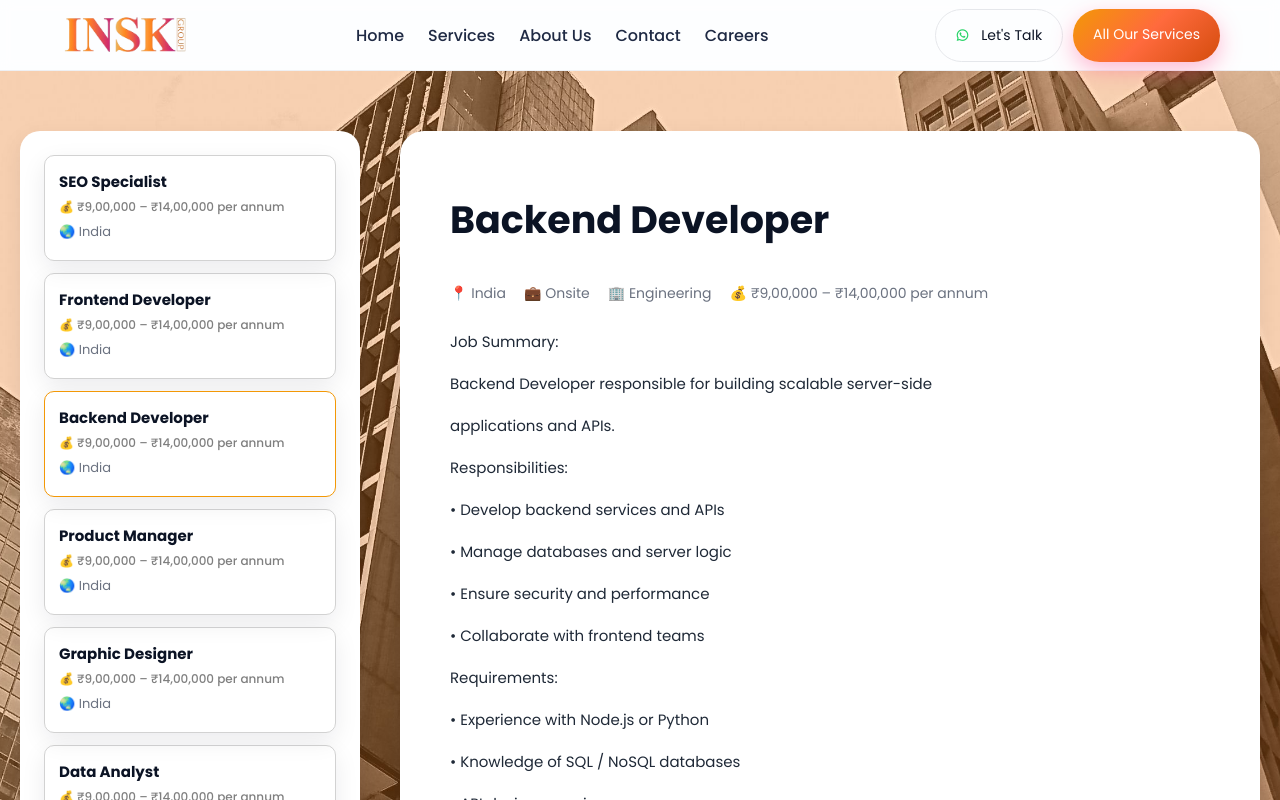
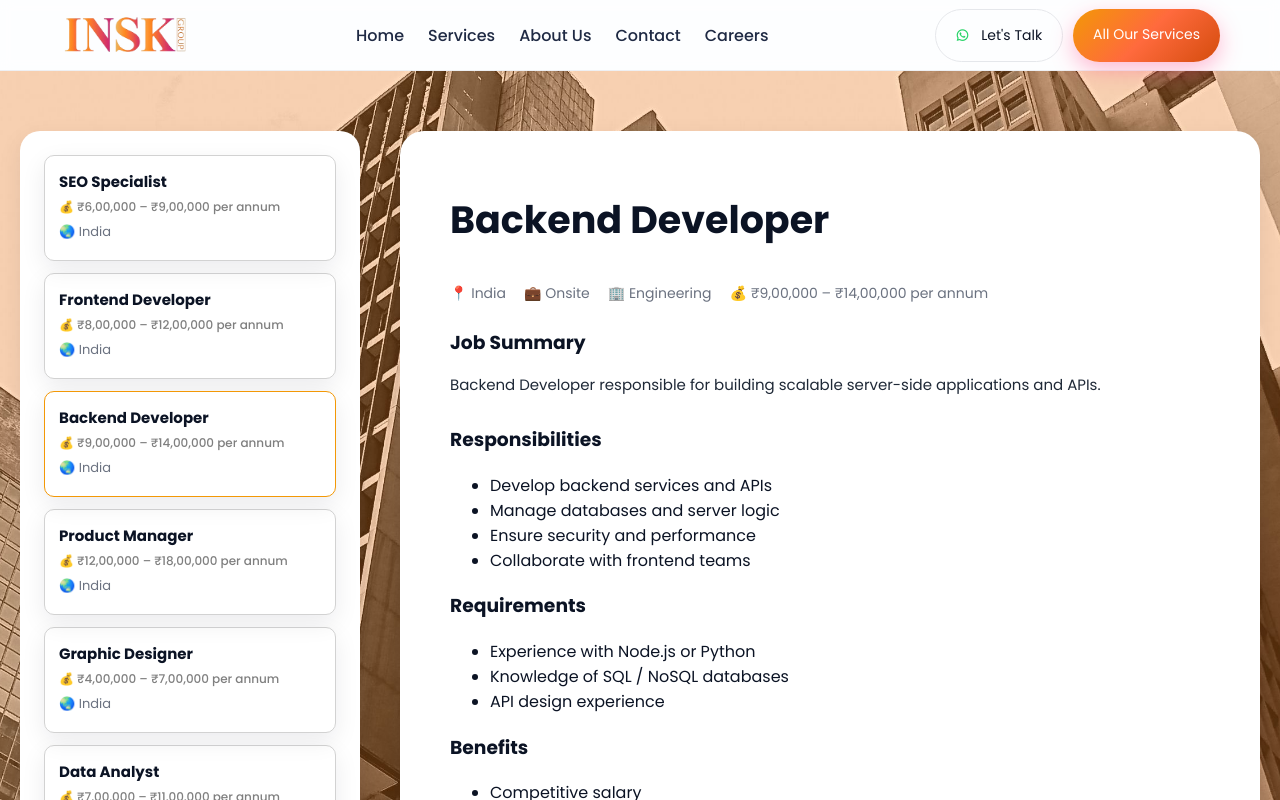
Before and after one commit to inskoffice/INSK-OFFICIAL-SITE, a React (Vite) app in the folder insk-react/: page /careers/backend-developer-india in a window 1280 px wide. Shown: the top 800 px of the page. Built offline with nearby package versions, Linux system fonts and the light colour scheme.

Commit message:
DEscription changes adn content function changes

```diff
--- a/insk-react/src/components/Careers/Careers.css
+++ b/insk-react/src/components/Careers/Careers.css
@@ -630,8 +630,33 @@ p {
 
 
 .careers-page {
-    background-image: url('/public/images/about-insk.jpg');
-    background-size: cover;
-    background-position: center;
-    background-repeat: no-repeat;
+  background-image: url('/public/images/about-insk.jpg');
+  background-size: cover;
+  background-position: center;
+  background-repeat: no-repeat;
 }
+
+.section-description {
+  display: flex;
+}
+
+.job-content p {
+  line-height: 1.3;
+  margin-bottom: 0px;
+}
+
+.job-section:first-child {
+  margin-bottom: 30px;
+}
+
+
+@media (max-width: 768px) {
+  .job-content p {
+    line-height: 1.4;
+    margin-bottom: 0px;
+  }
+
+  .section-description {
+    display: block;
+  }
+}
--- a/insk-react/src/pages/JobDetails.jsx
+++ b/insk-react/src/pages/JobDetails.jsx
@@ -2,6 +2,59 @@ import { useParams, Link } from "react-router-dom";
 import { useMemo, useEffect } from "react";
 import { jobsData } from "../data/jobsData";
 import SEO from "../components/SEO/SEO";
+
+// Helper function to parse job description into structured sections
+function parseJobDescription(description) {
+  const lines = description.trim().split("\n").filter(line => line.trim());
+  const sections = [];
+  let currentSection = null;
+
+  lines.forEach(line => {
+    const trimmed = line.trim();
+
+    // Check if line is a heading (ends with colon)
+    if (trimmed.endsWith(':')) {
+      if (currentSection) sections.push(currentSection);
+      currentSection = {
+        type: 'section',
+        title: trimmed.slice(0, -1),
+        description: '',
+        items: []
+      };
+    }
+    // Check if line is a bullet point
+    else if (trimmed.startsWith('•') || trimmed.startsWith('-') || trimmed.startsWith('*')) {
+      const content = trimmed.slice(1).trim();
+      if (currentSection) {
+        currentSection.items.push(content);
+      } else {
+        // Create a bullets section without heading
+        if (!sections.length || sections[sections.length - 1].type !== 'bullets') {
+          sections.push({ type: 'bullets', items: [] });
+        }
+        sections[sections.length - 1].items.push(content);
+      }
+    }
+    // Regular paragraph text
+    else {
+      // If we're inside a section and haven't started bullets yet
+      if (currentSection && currentSection.items.length === 0) {
+        // Append to description with a space
+        currentSection.description += (currentSection.description ? ' ' : '') + trimmed;
+      } else {
+        // Close current section if open
+        if (currentSection) {
+          sections.push(currentSection);
+          currentSection = null;
+        }
+        sections.push({ type: 'paragraph', content: trimmed });
+      }
+    }
+  });
+
+  if (currentSection) sections.push(currentSection);
+  return sections;
+}
 
 export default function JobDetails() {
   const { jobSlug } = useParams();
@@ -9,6 +62,11 @@ export default function JobDetails() {
   // Flatten all jobs
   const allJobs = useMemo(() => Object.values(jobsData).flat(), []);
   const job = allJobs.find(j => j.slug === jobSlug);
+
+  // Parse description into sections
+  const parsedDescription = useMemo(() => {
+    return job ? parseJobDescription(job.description) : [];
+  }, [job]);
 
   // Scroll to top on job change
   useEffect(() => {
@@ -21,7 +79,7 @@ export default function JobDetails() {
         <div className="careers-container">
           <h2>Job not found</h2>
           <p className="muted">
-            The job you’re looking for may have been closed or does not exist.
+            The job you're looking for may have been closed or does not exist.
           </p>
         </div>
       </section>
@@ -46,8 +104,6 @@ export default function JobDetails() {
 
           {/* LEFT — JOB LIST */}
           <aside className="jobs-list">
-            {/* <h4>{allJobs.length} Jobs Found</h4> */}
-
             {allJobs.map(j => (
               <Link
                 key={j.slug}
@@ -55,8 +111,8 @@ export default function JobDetails() {
                 className={`job-list-item ${j.slug === jobSlug ? "active" : ""}`}
               >
                 <h5>{j.title}</h5>
-                <span>💰 {job.salary}</span>
-                <p>🌏 {job.location}</p>
+                <span>💰 {j.salary}</span>
+                <p>🌏 {j.location}</p>
               </Link>
             ))}
           </aside>
@@ -67,9 +123,6 @@ export default function JobDetails() {
 
               <header className="job-header">
                 <h1>{job.title}</h1>
-                {/* <a href={mailTo} className="job-btn small">
-                  Apply
-                </a> */}
               </header>
 
               <div className="job-meta">
@@ -80,13 +133,41 @@ export default function JobDetails() {
               </div>
 
               <section className="job-content">
-                {job.description
-                  .trim()
-                  .split("\n")
-                  .filter(Boolean)
-                  .map((line, i) => (
-                    <p key={i}>{line}</p>
-                  ))}
+                {parsedDescription.map((section, i) => {
+                  if (section.type === 'paragraph') {
+                    return <p key={i}>{section.content}</p>;
+                  }
+
+                  if (section.type === 'section') {
+                    return (
+                      <div key={i} className="job-section">
+                        <h3>{section.title}</h3>
+                        {section.description && (
+                          <p>{section.description}</p>
+                        )}
+                        {section.items.length > 0 && (
+                          <ul>
+                            {section.items.map((item, j) => (
+                              <li key={j}>{item}</li>
+                            ))}
+                          </ul>
+                        )}
+                      </div>
+                    );
+                  }
+
+                  if (section.type === 'bullets') {
+                    return (
+                      <ul key={i}>
+                        {section.items.map((item, j) => (
+                          <li key={j}>{item}</li>
+                        ))}
+                      </ul>
+                    );
+                  }
+
+                  return null;
+                })}
               </section>
 
               <a href={mailTo} className="job-btn">
```
